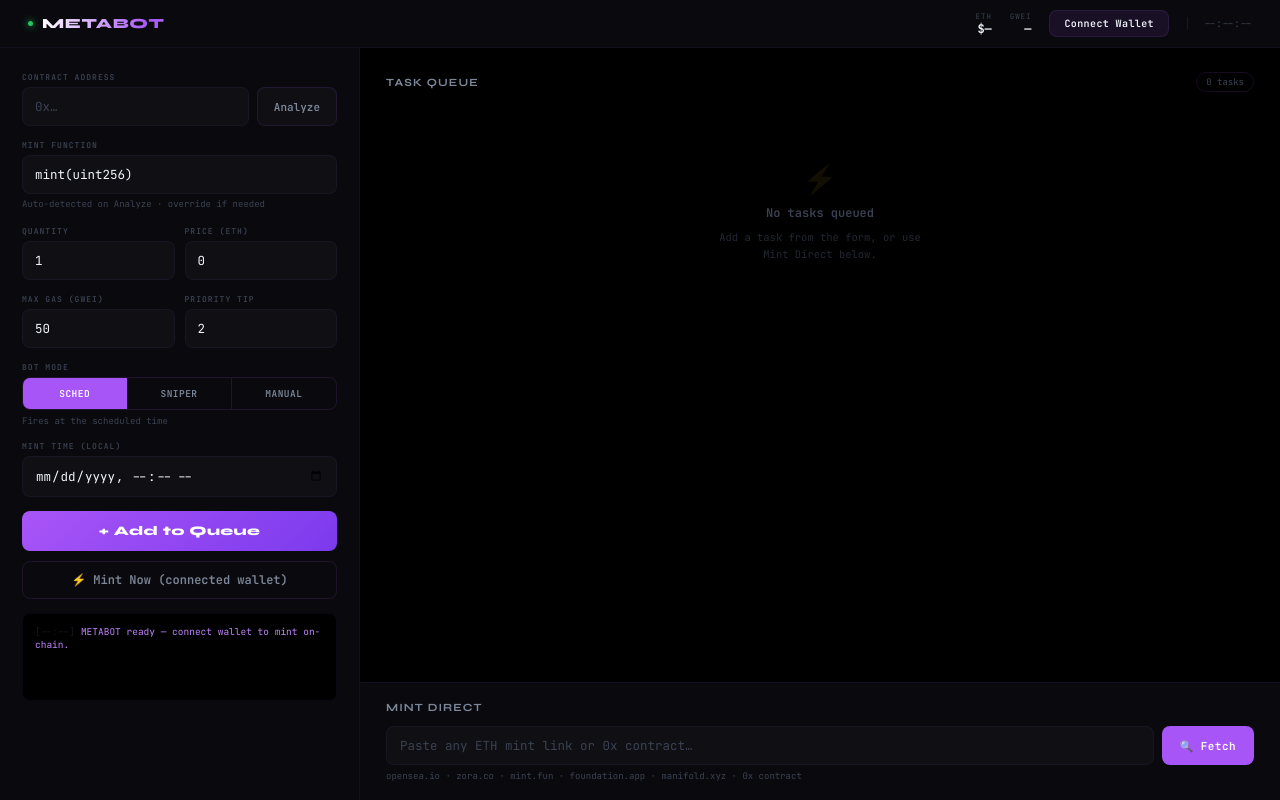
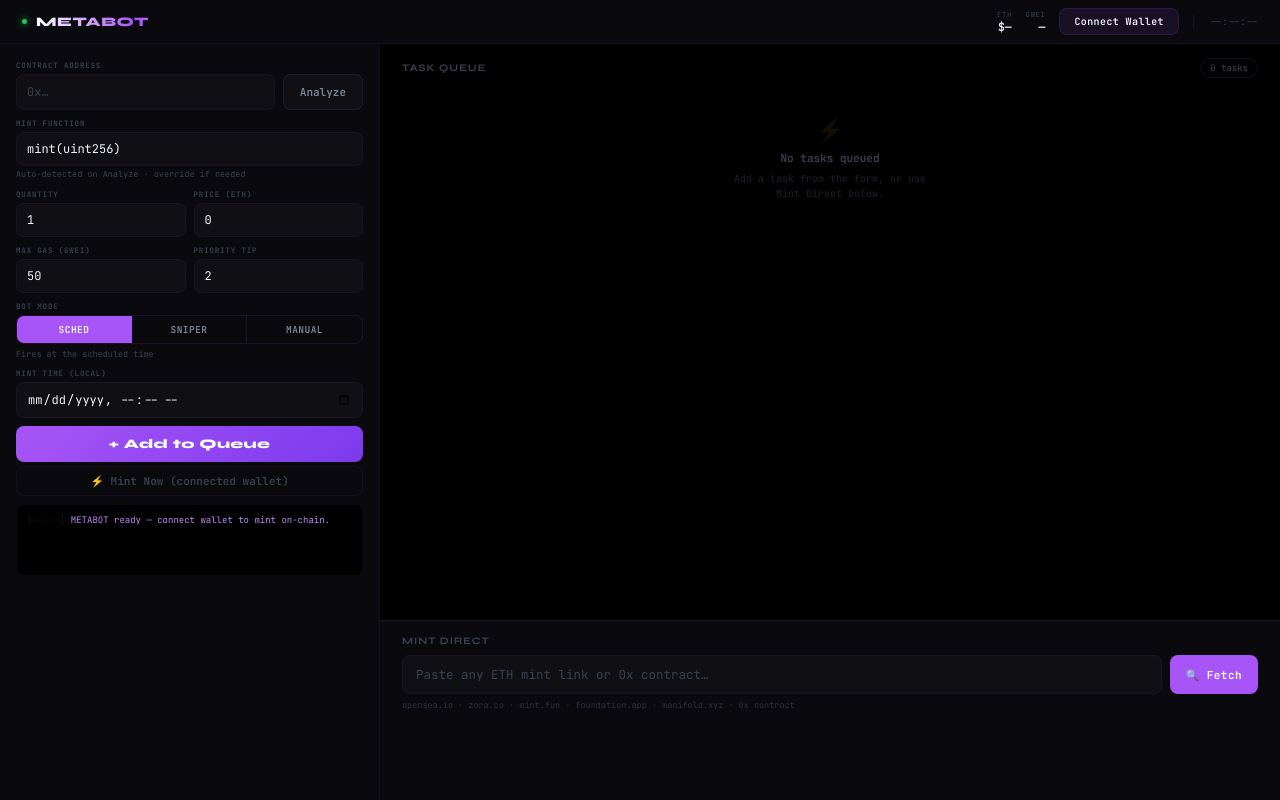
Before and after one commit to h2odev7/metafrens-terminal, a plain HTML site: page index.html in a window 1280 px wide. Drawn offline with Linux system fonts and the light colour scheme.

Commit message:
Update style.css

```diff
--- a/style.css
+++ b/style.css
@@ -13,66 +13,67 @@
 ::-webkit-scrollbar{width:3px;}
 ::-webkit-scrollbar-thumb{background:var(--s3);}
 
-.app{display:grid;grid-template-rows:48px 1fr;height:100vh;}
+.app{display:grid;grid-template-rows:44px 1fr;height:100vh;}
 
 /* TOPBAR */
 .topbar{display:flex;align-items:center;justify-content:space-between;
-  padding:0 28px;background:var(--s1);border-bottom:1px solid var(--b0);}
+  padding:0 22px;background:var(--s1);border-bottom:1px solid var(--b0);}
 .brand{display:flex;align-items:center;gap:9px;}
 .dot{width:5px;height:5px;border-radius:50%;background:var(--ok);
   box-shadow:0 0 7px var(--ok);animation:blink 2.5s infinite;}
 @keyframes blink{0%,100%{opacity:1}50%{opacity:.25}}
-.wm{font-family:var(--fd);font-size:14px;font-weight:800;letter-spacing:.05em;
+.wm{font-family:var(--fd);font-size:13px;font-weight:800;letter-spacing:.04em;
   background:linear-gradient(90deg,#fff 20%,var(--acc) 55%,var(--acc2) 70%,#fff 90%);
   background-size:250%;-webkit-background-clip:text;-webkit-text-fill-color:transparent;
   animation:sw 5s linear infinite;}
 @keyframes sw{0%{background-position:200%}100%{background-position:-200%}}
-.tb-r{display:flex;align-items:center;gap:18px;}
+.tb-r{display:flex;align-items:center;gap:14px;}
 .stat{display:flex;flex-direction:column;align-items:flex-end;}
-.sl{font-size:7.5px;color:var(--t2);letter-spacing:.12em;text-transform:uppercase;}
-.sv{font-size:12px;font-weight:600;transition:color .3s;}
+.sl{font-size:7px;color:var(--t2);letter-spacing:.1em;text-transform:uppercase;}
+.sv{font-size:11.5px;font-weight:600;transition:color .3s;}
 .sv.up{color:var(--ok);}.sv.down{color:var(--err);}
 .wallet-btn{padding:6px 14px;background:var(--acc-glow,rgba(168,85,247,.1));
   border:1px solid var(--b1);border-radius:var(--r);color:var(--t0);
   font-family:var(--fm);font-size:10px;font-weight:600;cursor:pointer;
-  transition:all .15s;letter-spacing:.04em;white-space:nowrap;}
+  transition:all .15s;letter-spacing:.04em;white-space:nowrap;
+  max-width:160px;overflow:hidden;text-overflow:ellipsis;}
 .wallet-btn:hover{border-color:var(--acc);color:var(--acc);}
 .wallet-btn.connected{border-color:rgba(34,197,94,.3);color:var(--ok);}
 #clk{font-size:10px;color:var(--t2);padding-left:16px;border-left:1px solid var(--b1);}
 
 /* LAYOUT */
-.layout{display:grid;grid-template-columns:360px 1fr;height:100%;overflow:hidden;}
+.layout{display:grid;grid-template-columns:380px 1fr;height:100%;overflow:hidden;}
 
 /* LEFT */
 .col-left{background:var(--s1);border-right:1px solid var(--b0);
-  overflow-y:auto;padding:24px 22px;display:flex;flex-direction:column;gap:14px;}
+  overflow-y:auto;padding:16px 16px;display:flex;flex-direction:column;gap:8px;}
 
 /* RIGHT */
-.col-right{display:grid;grid-template-rows:1fr auto;overflow:hidden;}
-.tasks-area{overflow-y:auto;padding:24px 26px 20px;}
-.md-area{border-top:1px solid var(--b0);padding:18px 26px;background:var(--s1);}
+.col-right{display:grid;grid-template-rows:1fr 180px;overflow:hidden;}
+.tasks-area{overflow-y:auto;padding:14px 22px 12px;}
+.md-area{border-top:1px solid var(--b1);padding:14px 22px;background:var(--s1);}
 
 /* FIELDS */
-.lbl{display:block;font-size:8px;font-weight:700;color:var(--t2);
-  letter-spacing:.13em;text-transform:uppercase;margin-bottom:5px;}
+.lbl{display:block;font-size:7.5px;font-weight:700;color:var(--t2);
+  letter-spacing:.11em;text-transform:uppercase;margin-bottom:4px;}
 input,select{width:100%;background:var(--s2);border:1px solid var(--b0);color:var(--t0);
-  padding:10px 12px;font-family:var(--fm);font-size:12.5px;
+  padding:8px 10px;font-family:var(--fm);font-size:12px;
   border-radius:var(--r);outline:none;transition:border-color .15s;}
 input:focus,select:focus{border-color:var(--acc);background:var(--s3);}
 input::placeholder{color:var(--t2);}
 select option{background:var(--s2);}
-.note{font-size:9px;color:var(--t2);margin-top:4px;line-height:1.5;}
-.g2{display:grid;grid-template-columns:1fr 1fr;gap:10px;}
-.g3{display:grid;grid-template-columns:1fr 1fr 1fr;gap:10px;}
+.note{font-size:8.5px;color:var(--t2);margin-top:3px;line-height:1.4;}
+.g2{display:grid;grid-template-columns:1fr 1fr;gap:8px;}
+.g3{display:grid;grid-template-columns:1fr 1fr 1fr;gap:8px;}
 
 /* ANALYSIS PANEL */
-.analysis{background:var(--s2);border:1px solid var(--b0);border-radius:var(--r);padding:14px;display:none;}
+.analysis{background:var(--s2);border:1px solid var(--b1);border-radius:var(--r);padding:8px 10px;display:none;}
 .analysis.show{display:block;}
 .analysis-row{display:flex;justify-content:space-between;align-items:center;
-  padding:5px 0;border-bottom:1px solid var(--b0);font-size:11.5px;}
+  padding:4px 0;border-bottom:1px solid var(--b0);font-size:11px;}
 .analysis-row:last-child{border:none;}
-.analysis-key{color:var(--t2);font-size:9px;text-transform:uppercase;letter-spacing:.06em;}
-.analysis-val{color:var(--t0);font-weight:600;}
+.analysis-key{color:var(--t1);font-size:8.5px;text-transform:uppercase;letter-spacing:.05em;}
+.analysis-val{color:var(--t0);font-weight:600;text-align:right;}
 .analysis-val.ok{color:var(--ok);}
 .analysis-val.warn{color:var(--warn);}
 .analysis-val.err{color:var(--err);}
@@ -84,24 +85,24 @@
 /* MODE TABS */
 .mtabs{display:grid;grid-template-columns:1fr 1fr 1fr;
   border:1px solid var(--b1);border-radius:var(--r);overflow:hidden;}
-.mtab{padding:9px;background:none;border:none;border-right:1px solid var(--b1);
+.mtab{padding:7px;background:none;border:none;border-right:1px solid var(--b1);
   color:var(--t1);font-family:var(--fm);font-size:9.5px;font-weight:600;
   cursor:pointer;text-align:center;letter-spacing:.05em;transition:all .15s;}
 .mtab:last-child{border-right:none;}
 .mtab.on{background:var(--acc);color:#fff;}
-.mnote{font-size:9px;color:var(--t2);margin-top:5px;}
+.mnote{font-size:8.5px;color:var(--t2);margin-top:4px;}
 
 /* BUTTONS */
-.btn-primary{width:100%;padding:12px;
+.btn-primary{width:100%;padding:10px;
   background:linear-gradient(135deg,var(--acc),#7c3aed);
   color:#fff;border:none;border-radius:var(--r);
   font-family:var(--fd);font-size:13px;font-weight:800;letter-spacing:.03em;
   cursor:pointer;transition:all .2s;}
 .btn-primary:hover{transform:translateY(-1px);box-shadow:0 6px 22px rgba(168,85,247,.35);}
 .btn-primary:disabled{opacity:.4;cursor:not-allowed;transform:none;box-shadow:none;}
-.btn-secondary{width:100%;padding:10px;background:transparent;
-  border:1px solid var(--b1);color:var(--t1);border-radius:var(--r);
-  font-family:var(--fm);font-size:12px;font-weight:600;cursor:pointer;transition:all .15s;}
+.btn-secondary{width:100%;padding:7px;background:transparent;
+  border:1px solid var(--b0);color:var(--t2);border-radius:var(--r);
+  font-family:var(--fm);font-size:11px;font-weight:600;cursor:pointer;transition:all .15s;}
 .btn-secondary:hover{color:var(--t0);border-color:var(--acc);}
 .btn-analyze{padding:10px 16px;background:var(--s2);border:1px solid var(--b1);
   color:var(--t1);border-radius:var(--r);font-family:var(--fm);font-size:11px;
@@ -110,25 +111,25 @@
 
 /* LOG */
 .log{background:var(--bg);border:1px solid var(--b0);border-radius:var(--r);
-  padding:10px 12px;height:88px;overflow-y:auto;font-size:9.5px;}
+  padding:8px 10px;height:72px;overflow-y:auto;font-size:9px;}
 .le{padding:1.5px 0;color:var(--t2);}
 .le .ts{color:var(--t2);opacity:.35;margin-right:6px;}
 .le.ok{color:var(--ok);}.le.err{color:var(--err);}.le.warn{color:var(--warn);}.le.info{color:var(--acc2);}
 
 /* TASK AREA */
-.th{display:flex;align-items:center;justify-content:space-between;margin-bottom:18px;}
-.tt{font-family:var(--fd);font-size:11px;font-weight:700;color:var(--t1);
+.th{display:flex;align-items:center;justify-content:space-between;margin-bottom:10px;}
+.tt{font-family:var(--fd);font-size:10px;font-weight:700;color:var(--t2);
   letter-spacing:.1em;text-transform:uppercase;}
 .tcnt{font-size:9px;padding:3px 9px;border-radius:20px;
   border:1px solid var(--b1);color:var(--t2);}
 .empty{display:flex;flex-direction:column;align-items:center;
-  justify-content:center;padding:50px 20px;gap:8px;}
-.empty-ico{font-size:28px;opacity:.07;}
-.empty-h{font-size:12px;font-weight:600;color:var(--t2);}
-.empty-p{font-size:10.5px;color:var(--t2);opacity:.6;text-align:center;max-width:220px;line-height:1.6;}
+  justify-content:center;padding:28px 20px;gap:6px;}
+.empty-ico{font-size:22px;opacity:.07;}
+.empty-h{font-size:11px;font-weight:600;color:var(--t2);}
+.empty-p{font-size:10px;color:var(--t2);opacity:.5;text-align:center;max-width:200px;line-height:1.5;}
 
 /* TASK CARD */
-.tcard{border-left:2px solid var(--b1);padding:14px 16px;margin-bottom:10px;transition:border-color .15s;}
+.tcard{border-left:2px solid var(--b1);padding:10px 13px;margin-bottom:8px;transition:border-color .15s;}
 .tcard.waiting{border-color:var(--warn);}
 .tcard.ready{border-color:var(--ok);}
 .tcard.watching{border-color:var(--acc);}
@@ -143,7 +144,7 @@
 .tc-badge.ready{background:rgba(34,197,94,.1);color:var(--ok);border:1px solid rgba(34,197,94,.2);}
 .tc-badge.watching{background:rgba(168,85,247,.1);color:var(--acc2);border:1px solid rgba(168,85,247,.2);}
 .tc-badge.mining{background:rgba(168,85,247,.15);color:#fff;border:1px solid var(--acc);}
-.tc-meta{display:grid;grid-template-columns:repeat(4,1fr);gap:8px;margin-bottom:10px;}
+.tc-meta{display:grid;grid-template-columns:repeat(4,1fr);gap:6px;margin-bottom:8px;}
 .tcml{font-size:8px;color:var(--t2);text-transform:uppercase;letter-spacing:.05em;display:block;margin-bottom:2px;}
 .tcmv{font-size:11.5px;font-weight:600;color:var(--t0);}
 .tcmv.hi{color:var(--acc2);}
@@ -162,8 +163,8 @@
 .tx-link:hover{text-decoration:underline;}
 
 /* MINT DIRECT */
-.md-head{display:flex;align-items:center;justify-content:space-between;margin-bottom:12px;}
-.md-title{font-family:var(--fd);font-size:11px;font-weight:700;color:var(--t1);
+.md-head{display:flex;align-items:center;justify-content:space-between;margin-bottom:8px;}
+.md-title{font-family:var(--fd);font-size:10px;font-weight:700;color:var(--t2);
   letter-spacing:.1em;text-transform:uppercase;}
 .md-row{display:flex;gap:8px;margin-bottom:5px;}
 .md-in{flex:1;background:var(--s2);border:1px solid var(--b0);color:var(--t0);
@@ -171,22 +172,22 @@
   border-radius:var(--r);outline:none;transition:border-color .15s;}
 .md-in:focus{border-color:var(--acc);}
 .md-in::placeholder{color:var(--t2);}
-.md-fetch{padding:10px 18px;background:var(--acc);color:#fff;border:none;
+.md-fetch{padding:8px 16px;background:var(--acc);color:#fff;border:none;
   border-radius:var(--r);font-family:var(--fm);font-size:11px;font-weight:700;
   cursor:pointer;white-space:nowrap;transition:all .15s;letter-spacing:.04em;}
 .md-fetch:hover{background:var(--acc2);}
-.md-hint{font-size:9px;color:var(--t2);}
+.md-hint{font-size:8.5px;color:var(--t2);opacity:.7;margin-top:4px;}
 .md-result{display:none;margin-top:14px;}
-.md-grid{display:grid;grid-template-columns:repeat(4,1fr);gap:8px;margin-bottom:12px;}
+.md-grid{display:grid;grid-template-columns:repeat(4,1fr);gap:6px;margin-bottom:8px;}
 .mdc .mdcl{font-size:8px;color:var(--t2);text-transform:uppercase;letter-spacing:.05em;display:block;margin-bottom:3px;}
 .mdc .mdcv{font-size:12px;font-weight:600;color:var(--t0);}
 .md-btns{display:flex;gap:8px;}
-.md-mint{flex:1;padding:11px;background:linear-gradient(135deg,var(--acc),#7c3aed);
+.md-mint{flex:1;padding:9px;background:linear-gradient(135deg,var(--acc),#7c3aed);
   color:#fff;border:none;border-radius:var(--r);
   font-family:var(--fd);font-size:12px;font-weight:800;letter-spacing:.03em;
   cursor:pointer;transition:all .2s;}
 .md-mint:hover{transform:translateY(-1px);box-shadow:0 5px 18px rgba(168,85,247,.35);}
-.md-q{padding:11px 18px;background:transparent;color:var(--t1);
+.md-q{padding:9px 14px;background:transparent;color:var(--t1);
   border:1px solid var(--b1);border-radius:var(--r);
   font-family:var(--fm);font-size:11px;font-weight:600;
   cursor:pointer;transition:all .15s;white-space:nowrap;}
@@ -199,7 +200,7 @@
   display:none;place-items:center;z-index:200;}
 .ov.open{display:grid;}
 .modal{background:var(--s1);border:1px solid var(--b1);border-radius:12px;
-  padding:28px;width:440px;max-width:95vw;position:relative;
+  padding:22px;width:420px;max-width:95vw;position:relative;
   box-shadow:0 24px 80px rgba(0,0,0,.8);}
 .modal h2{font-family:var(--fd);font-size:16px;font-weight:800;margin-bottom:4px;}
 .modal p{font-size:11px;color:var(--t1);margin-bottom:16px;line-height:1.6;}
```
